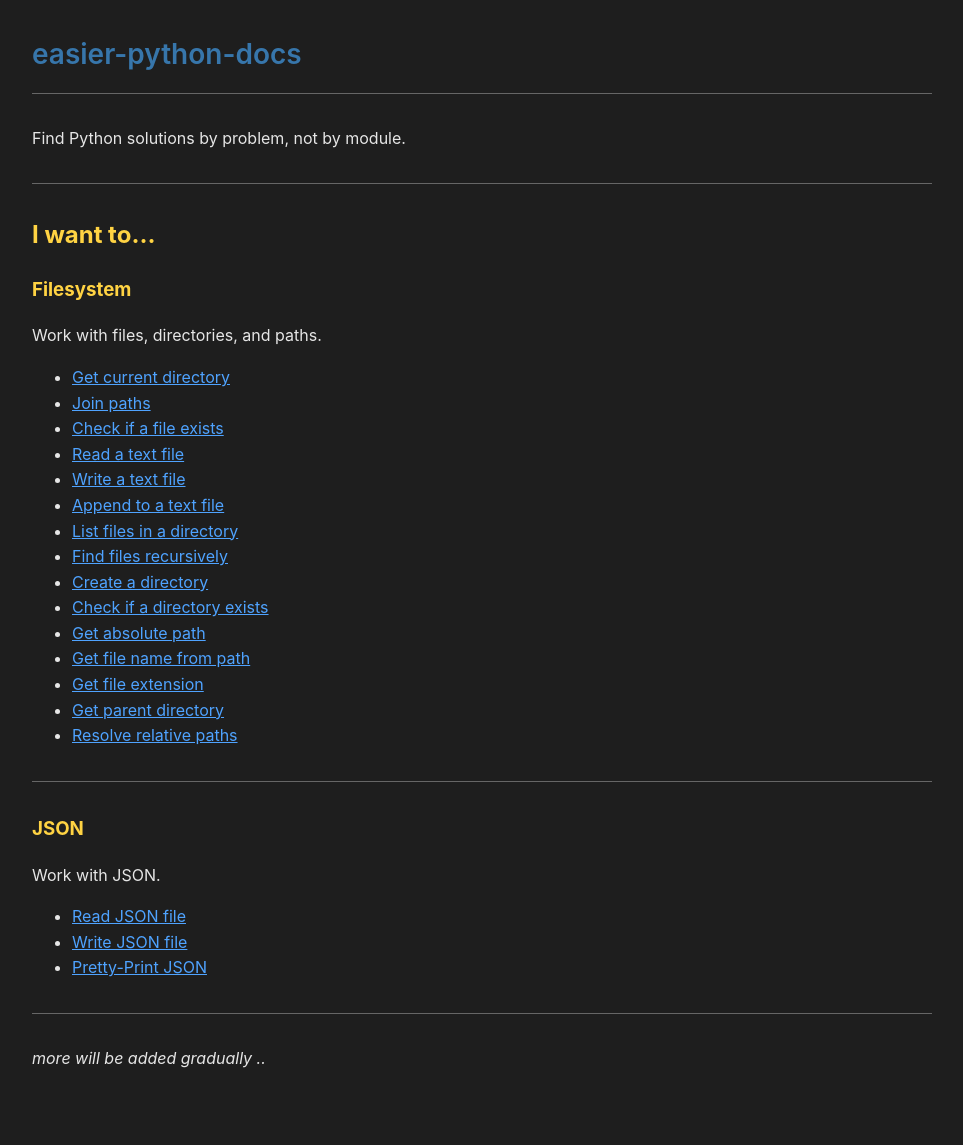
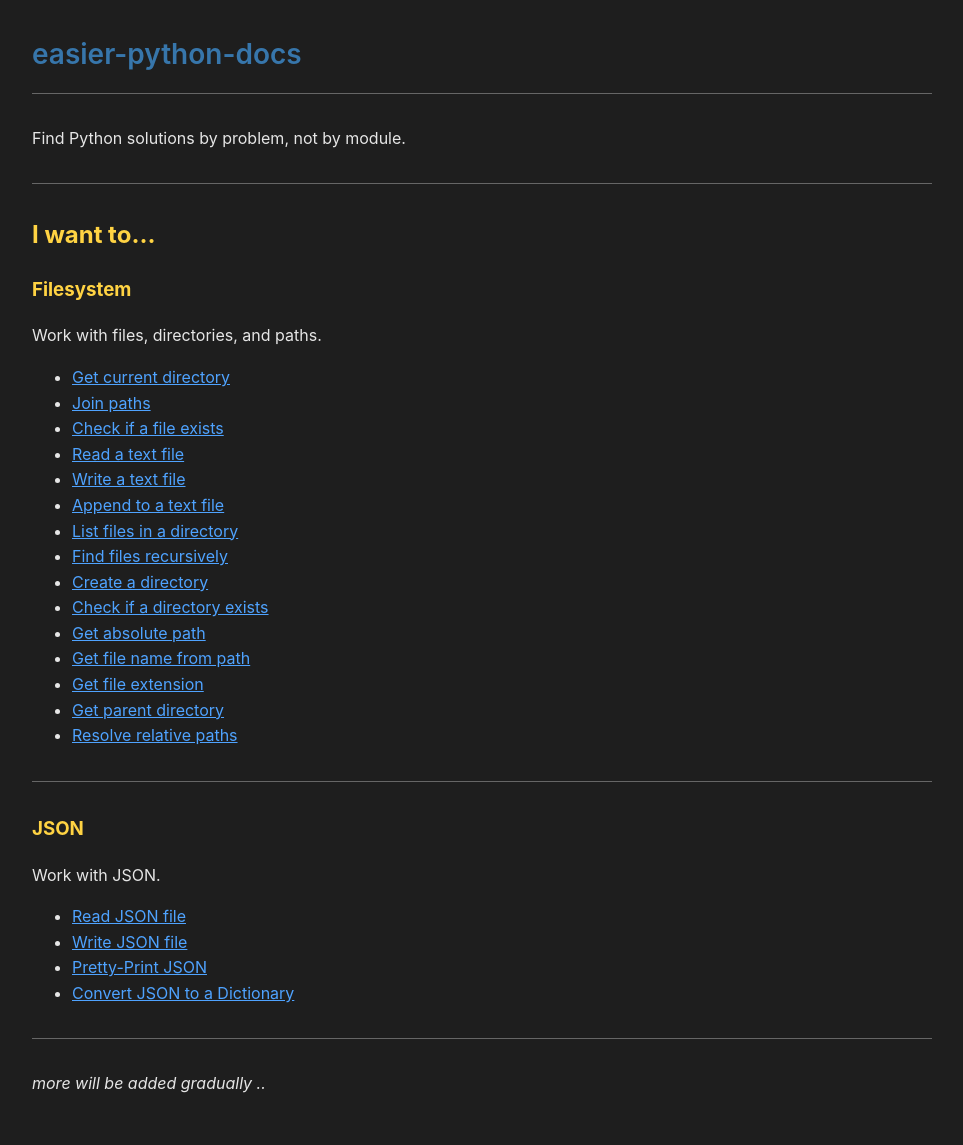
Before and after one commit to jbakchr/easier-python-docs, a Jekyll site: the page built from index.md, in a window 1280 px wide. Shown: the whole page, without its empty margins (158-1121 px from the left). Built offline with Jekyll 4.4.1, drawn with Linux system fonts in a browser that asks for light colours; before the commit the page ends 1119 px from its top, so only the background shows below that.

Commit message:
docs(index): add Convert JSON to a Dictionary link

```diff
--- a/index.md
+++ b/index.md
@@ -37,6 +37,7 @@ Work with JSON.
 - [Read JSON file](json/read-json-file)
 - [Write JSON file](json/write-json-file)
 - [Pretty-Print JSON](json/pretty-print-json)
+- [Convert JSON to a Dictionary](json/convert-json-to-dictionary)
 
 ---
 
```
